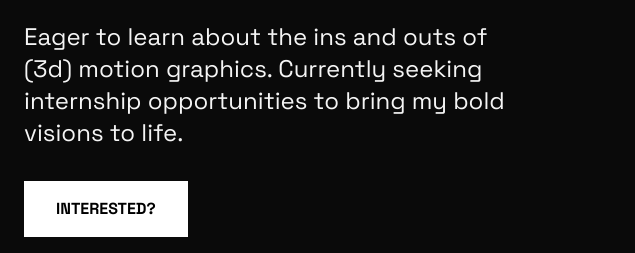
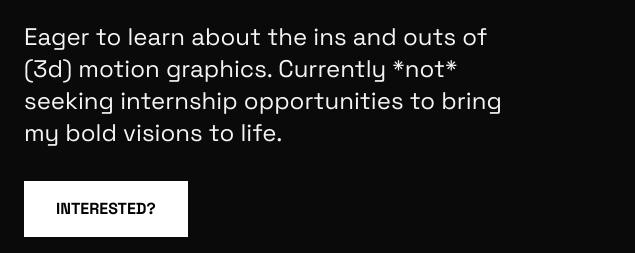
Before and after one commit to AaronMeysAP/WorkPortfolio, a plain HTML site: page index.html in a window 1280 px wide. Shown: the part 515-768 px from the top of the page, 0-635 px from the left. Drawn offline with nearby package versions, Linux system fonts and the light colour scheme.

Commit message:
Update internship status in index.html

```diff
--- a/index.html
+++ b/index.html
@@ -140,7 +140,7 @@
                     <span class="block text-yellow-400">BY ME </span>
                 </h1>
                 <p class="text-xl md:text-2xl mb-8 max-w-lg">
-                    Eager to learn about the ins and outs of (3d) motion graphics. Currently seeking internship opportunities to bring my bold visions to life.
+                    Eager to learn about the ins and outs of (3d) motion graphics. Currently *not* seeking internship opportunities to bring my bold visions to life.
                 </p>
                 <a href="#work" class="inline-block px-8 py-4 bg-white text-black font-bold uppercase hover:bg-purple-400 transition-colors sharp-corners">
                     Interested?
```
